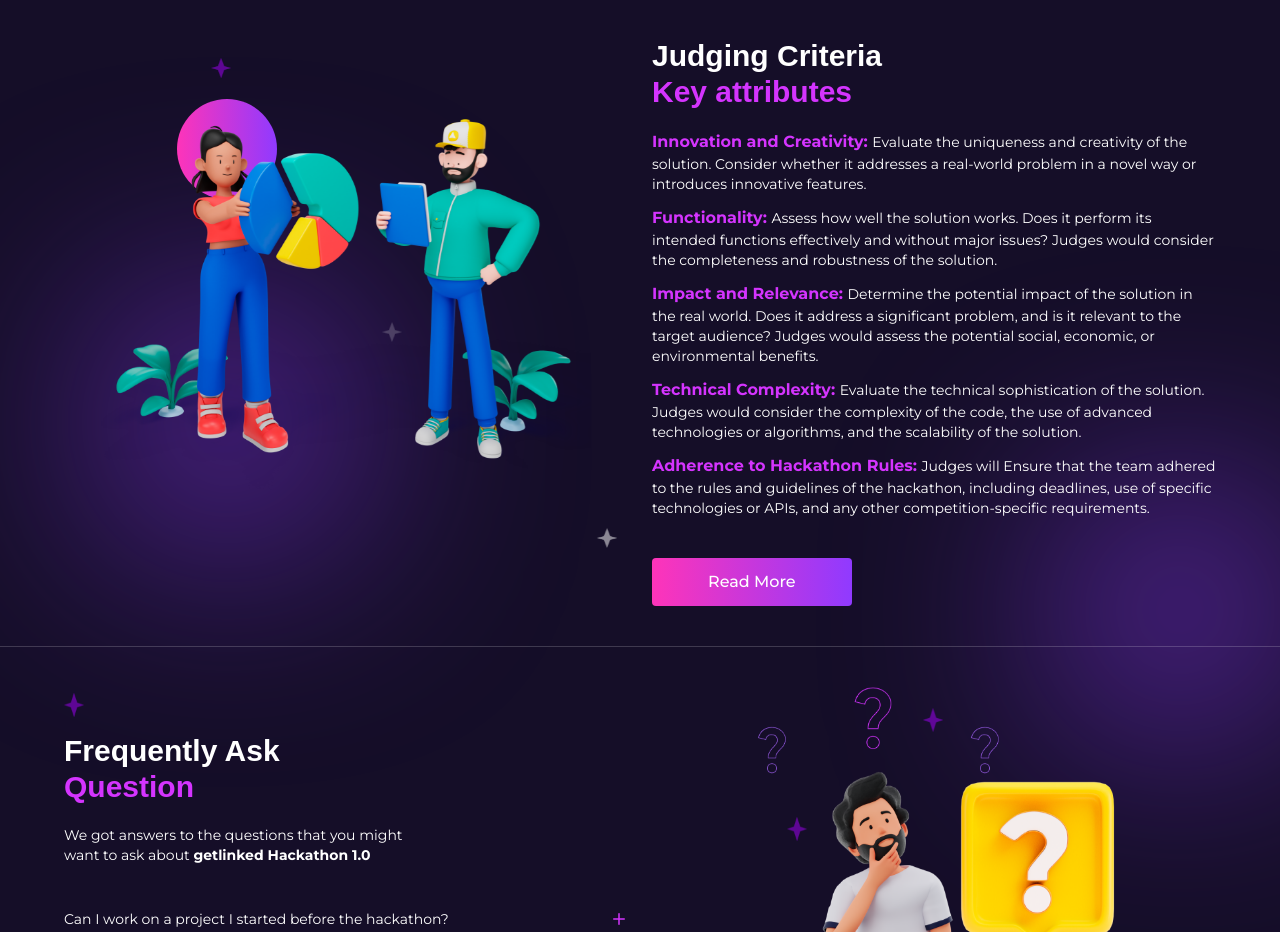
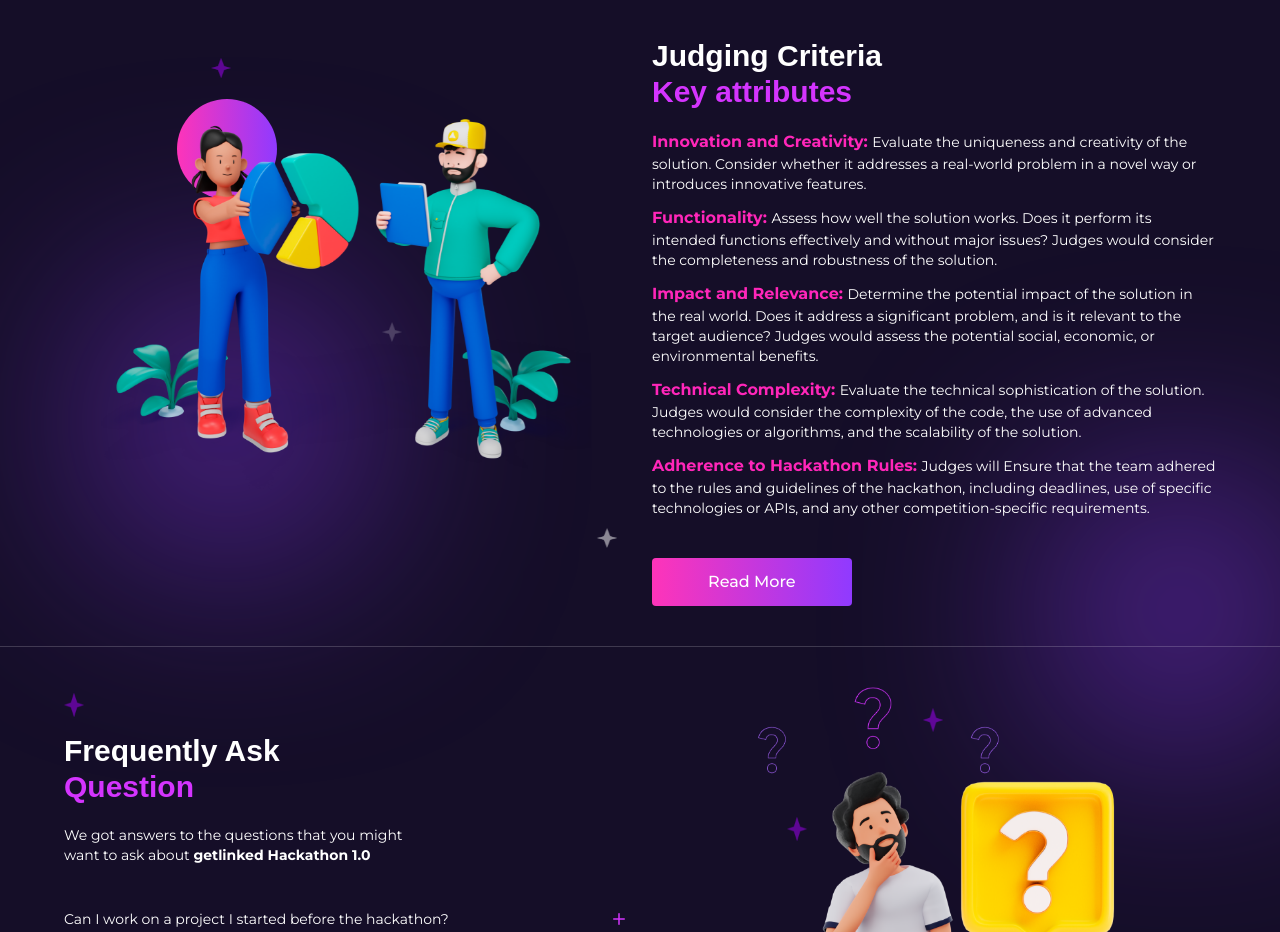
Before and after one commit to gift56/getlinked-ui-challengn, a Next.js app: page / in a window 1280 px wide. Shown: the part 1820-2752 px from the top of the page. Built offline with nearby package versions, Linux system fonts and the light colour scheme; a web font is replaced by a local one.

Commit message:
updated color

```diff
--- a/components/LandingpageContent/Judging.tsx
+++ b/components/LandingpageContent/Judging.tsx
@@ -85,7 +85,7 @@ const Judging = () => {
                   key={i}
                   className="text-sm font-normal"
                 >
-                  <span className="text-primary font-bold tab:text-base">
+                  <span className="text-[#FF26B9] font-bold tab:text-base">
                     {item.headline}
                   </span>
                   <span>{item.content}</span>
```
